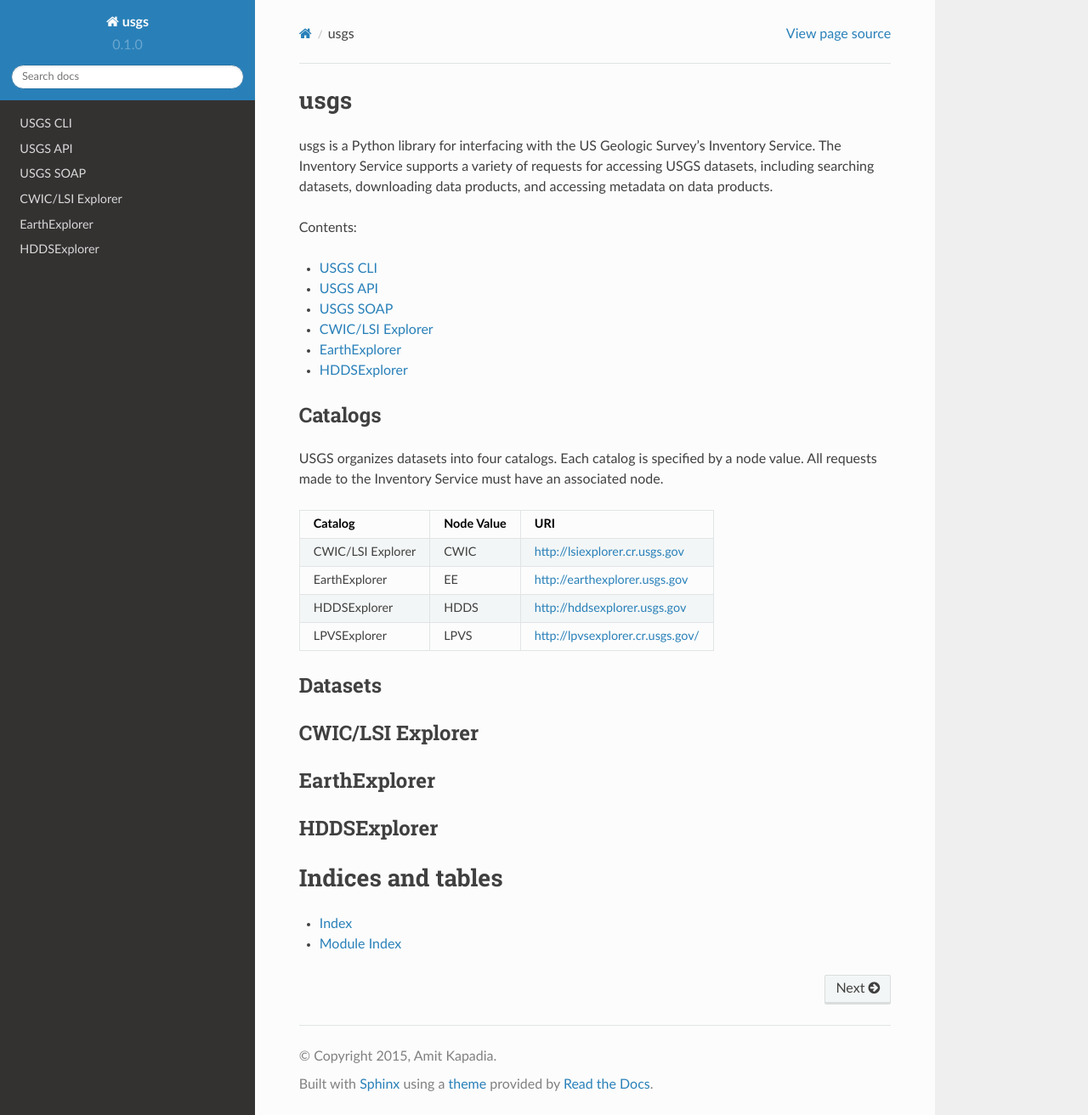
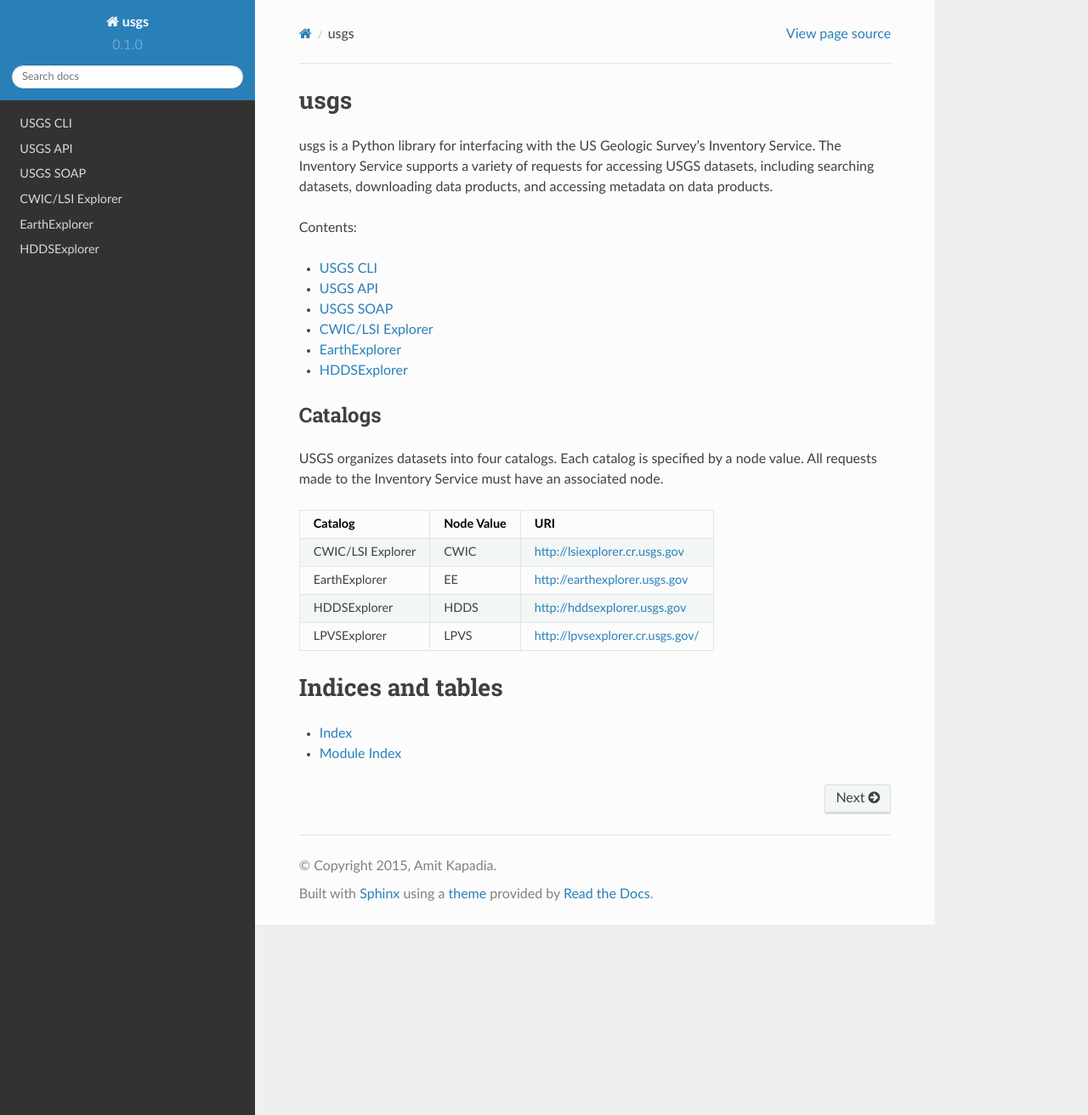
Before and after one commit to kapadia/usgs, a Sphinx documentation site: the page built from docs/index.rst, in a window 1280 px wide and 1312 px high. Shown: the whole window at 85% size. Built offline with Sphinx 7.4.7 and the Read the Docs theme 2.0.0, drawn with Linux system fonts in a browser that asks for light colours.

Commit message:
table formatting

```diff
--- a/docs/index.rst
+++ b/docs/index.rst
@@ -32,20 +32,6 @@
 | LPVSExplorer      | LPVS              | http://lpvsexplorer.cr.usgs.gov/ |
 +-------------------+-------------------+----------------------------------+
 
-Datasets
---------
-
-CWIC/LSI Explorer
------------------
-
-EarthExplorer
--------------
-
-HDDSExplorer
-------------
-
-
-
 
 Indices and tables
 ==================
--- a/docs/reference/catalog/ee.rst
+++ b/docs/reference/catalog/ee.rst
@@ -1,9 +1,9 @@
 EarthExplorer
-=============
+-------------
 
 +------------------------------------------------------------------------------------------------------------------------------------------+------------------------------------------------------------------------------------------------------------------------------------------+
 | ASTER Global Emissivity Database (ASTER GED)North America Winter 100-meter V002 (US only)- AGNW100                                       | ASTER_GED_AGNW100                                                                                                                        |
-+==========================================================================================================================================+==========================================================================================================================================+
++------------------------------------------------------------------------------------------------------------------------------------------+------------------------------------------------------------------------------------------------------------------------------------------+
 | ASTER GLOBAL Digital Elevation Model V002                                                                                                | ASTER_GLOBAL_DEM_DE                                                                                                                      |
 +------------------------------------------------------------------------------------------------------------------------------------------+------------------------------------------------------------------------------------------------------------------------------------------+
 | ASTER Global Digital Elevation Model V002                                                                                                | ASTER_GLOBAL_DEM                                                                                                                         |
```
